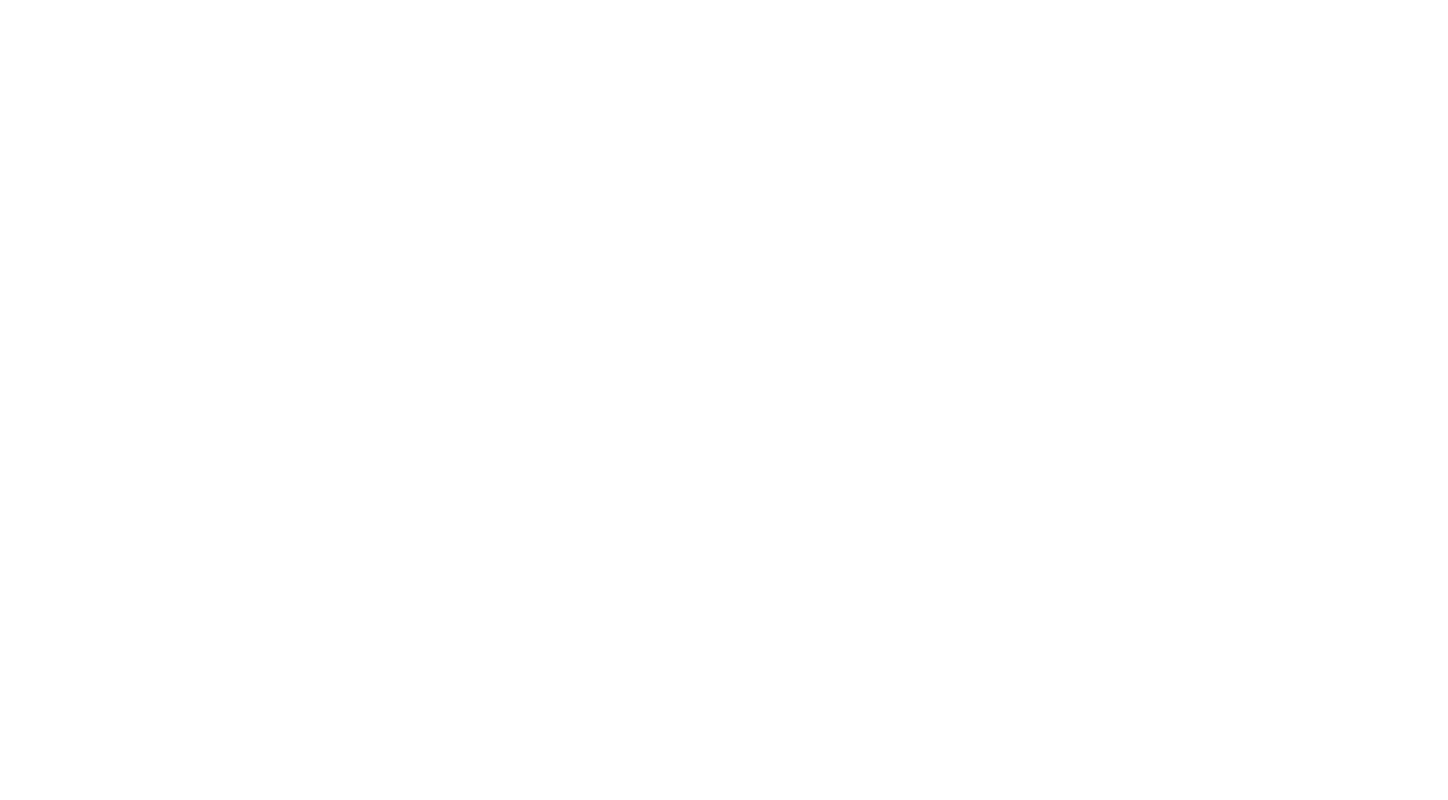
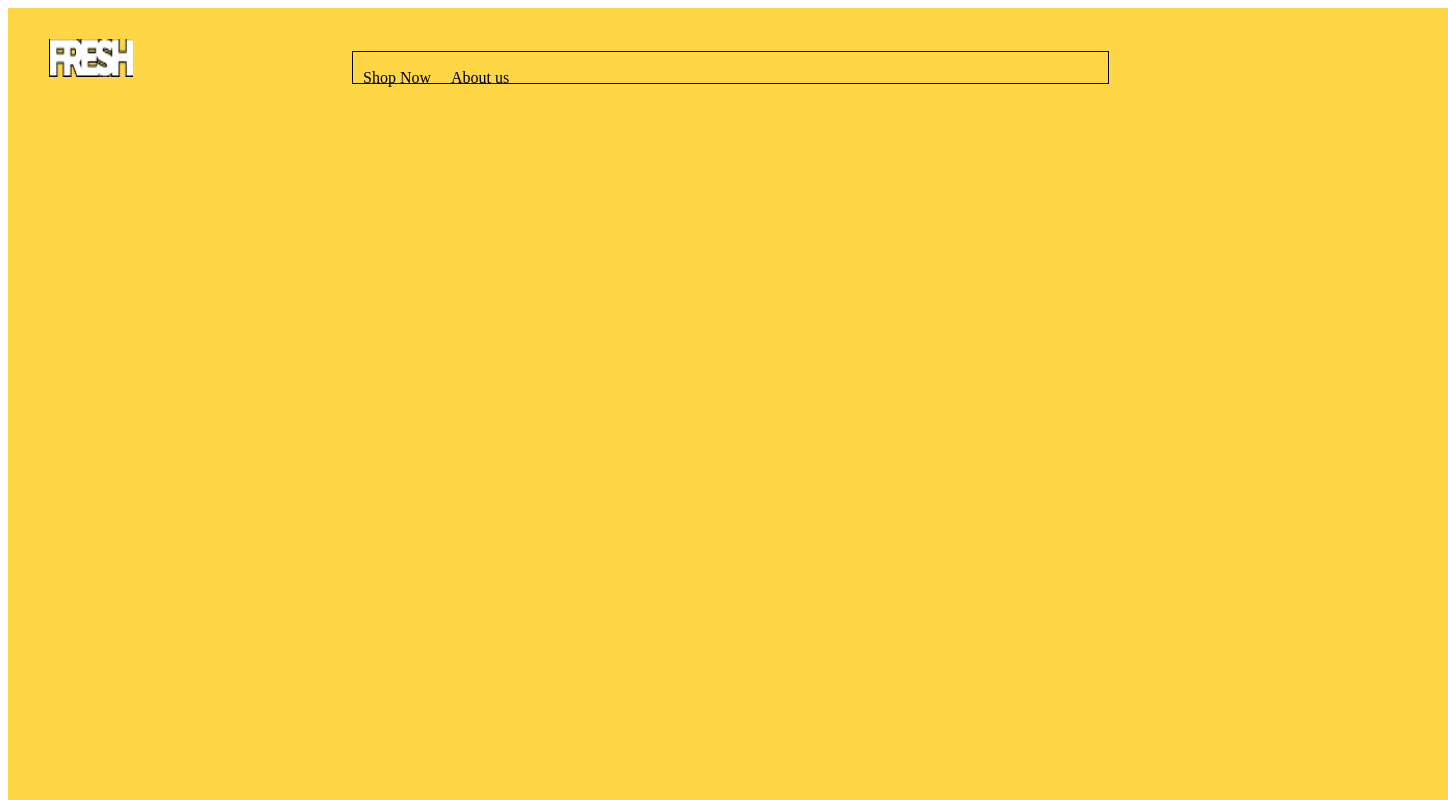
Before and after one commit to JeroniJuan/landing-page, a plain HTML site: page index.html in a window 1280 px wide. Shown: the top 800 px of the page, 1448 px wide, since content can reach past the window. Drawn offline with Linux system fonts and the light colour scheme.

Commit message:
18/10/22 FRESH

```diff
--- a/css/style.css
+++ b/css/style.css
@@ -0,0 +1,33 @@
+/*---------------- FRESH ---------------*/
+.section1{
+    background-color:rgba(255, 214, 69, 1);
+    width:1440px;
+    height:1024px;
+}
+
+.section2{
+    width:755px;
+    height: 31px;
+    position:absolute;
+    left:342px;
+    top:41px;
+    flex-wrap: wrap;
+    flex-flow:row;
+    display:flex;
+    margin:10px;
+    text-align: center;
+    border:1px solid black;
+}
+
+.test{
+    margin: 10px;
+    line-height: 31px;
+}
+
+.imgfresh{
+    width:84px;
+    height: 38px;
+    position:absolute;
+    left:49px;
+    top:39px;
+}
--- a/index.html
+++ b/index.html
@@ -4,9 +4,20 @@
     <meta charset="UTF-8">
     <meta http-equiv="X-UA-Compatible" content="IE=edge">
     <meta name="viewport" content="width=device-width, initial-scale=1.0">
-    <title>Figma</title>
+    <link rel="stylesheet" href="css/style.css">
+    <title>FRESH</title>
 </head>
 <body>
-
+    <section class="section1">
+            <img class="imgfresh" src="img/FRESH.png">
+            <section class="section2">
+                <div class="test">
+                    Shop Now
+                </div>
+                <div class="test">
+                    About us
+                </div>
+            </section>
+    </section>
 </body>
 </html>
```
Also changed, not shown: img/FRESH.png (added).
